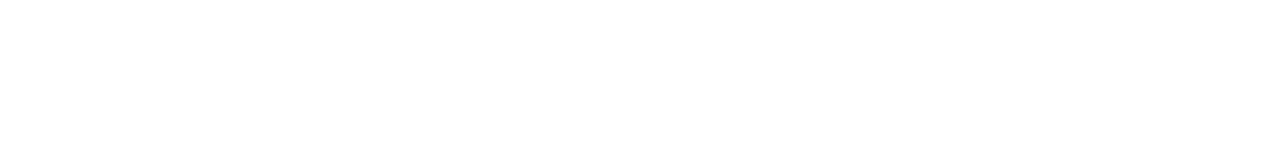
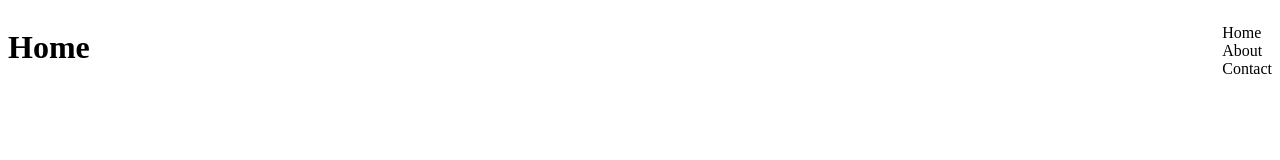
Before and after one commit to thongster/odin-basic-info-site, a plain HTML site: page 404.html in a window 1280 px wide. Drawn offline with Linux system fonts and the light colour scheme.

Commit message:
setup nav and quick style

```diff
--- a/404.html
+++ b/404.html
@@ -3,9 +3,19 @@
 <head>
     <meta charset="UTF-8">
     <meta name="viewport" content="width=device-width, initial-scale=1.0">
+    <link rel="stylesheet" href="./style.css">
     <title>404 Error</title>
 </head>
 <body>
-
+    <header>
+        <h1>Home</h1>
+        <nav>
+            <ul>
+                <li>Home</li>
+                <li>About</li>
+                <li>Contact</li>
+            </ul>
+        </nav>
+    </header>
 </body>
 </html>
--- a/index.js
+++ b/index.js
@@ -1,6 +1,5 @@
 const http = require('http')
 const fs = require('fs');
-
 
 const server = http.createServer((req, res) => {
     res.end('Hello')
--- /dev/null
+++ b/style.css
@@ -0,0 +1,9 @@
+header {
+    display: flex;
+    justify-content: space-between;
+}
+
+ul, li {
+    text-decoration: none;
+    list-style: none;
+}
```
Also changed, not shown: about.html (+11 -1 lines), contact-me.html (+11 -1 lines), index.html (+11 -1 lines).
